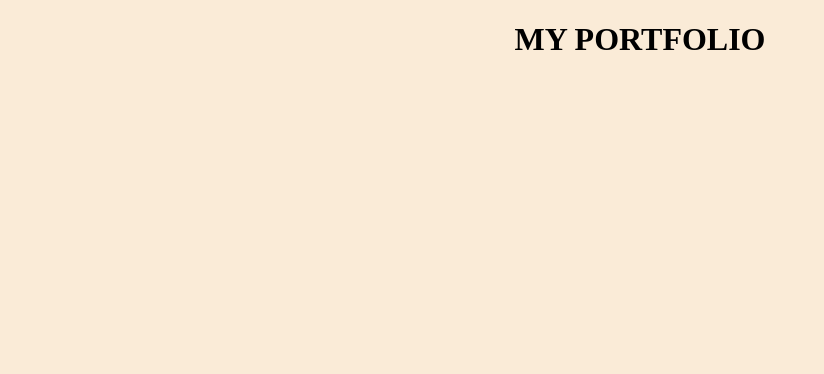
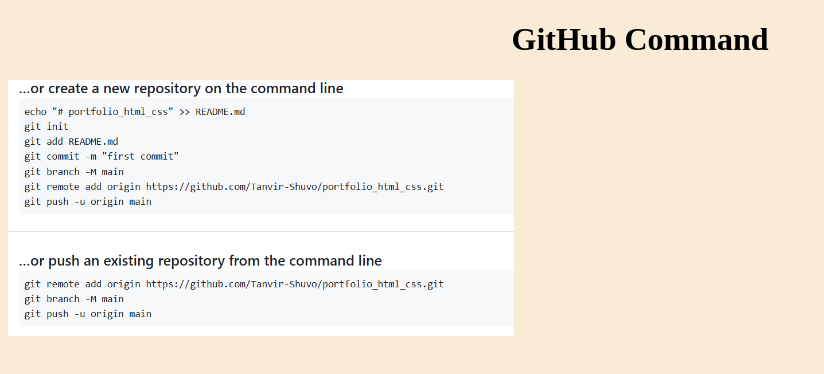
Before and after one commit to Tanvir-Shuvo/portfolio_html_css, a plain HTML site: page index.html in a window 1280 px wide. Shown: the whole page, without its empty margins (0-824 px from the left). Drawn offline with Linux system fonts and the light colour scheme.

Commit message:
add images folder

```diff
--- a/index.html
+++ b/index.html
@@ -7,7 +7,8 @@
     <link rel="stylesheet" href="style.css">
 </head>
 <body>
-    <h1>MY PORTFOLIO</h1>
+    <h1>GitHub Command</h1>
+    <img src="images/github.png" alt="github command">
 
 </body>
 </html>
--- a/style.css
+++ b/style.css
@@ -5,3 +5,7 @@ body{
 h1{
     text-align: center;
 }
+img{
+    width: 40%;
+
+}
```
Also changed, not shown: images/github.png (added).
